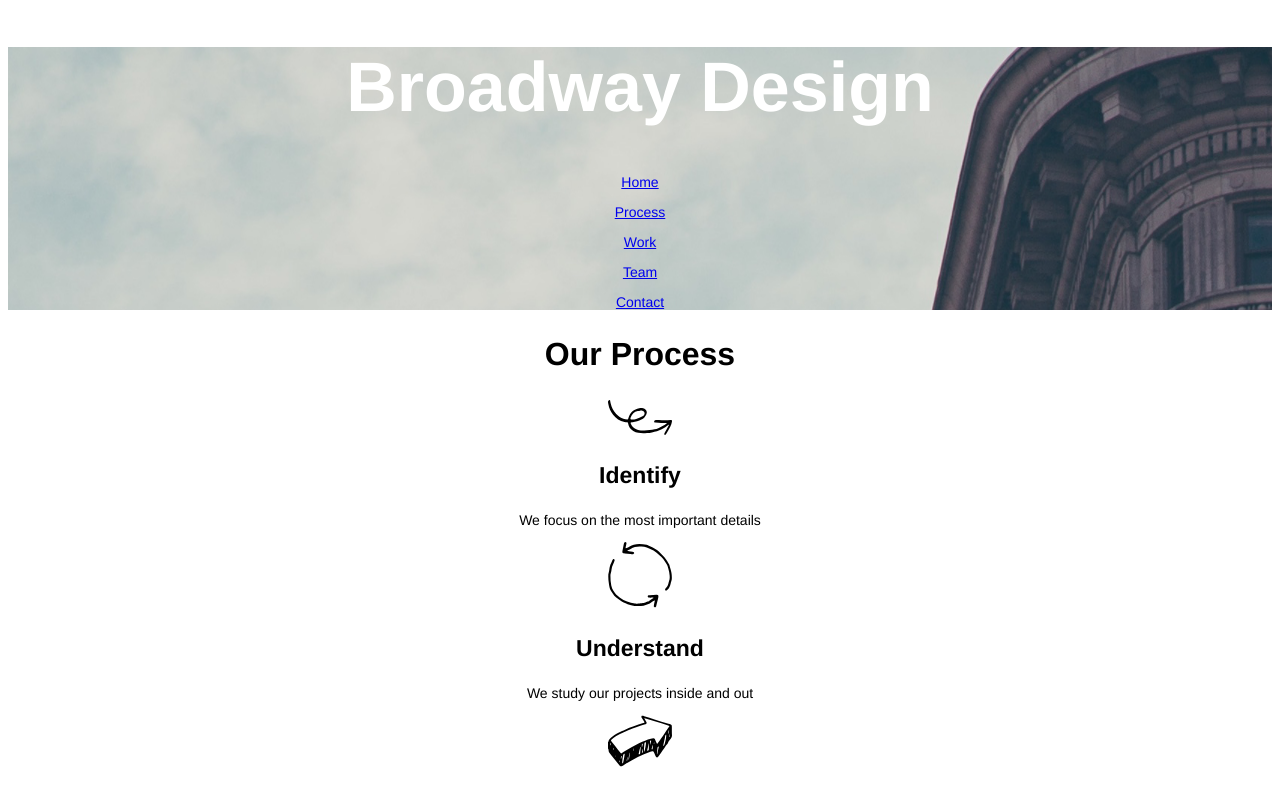
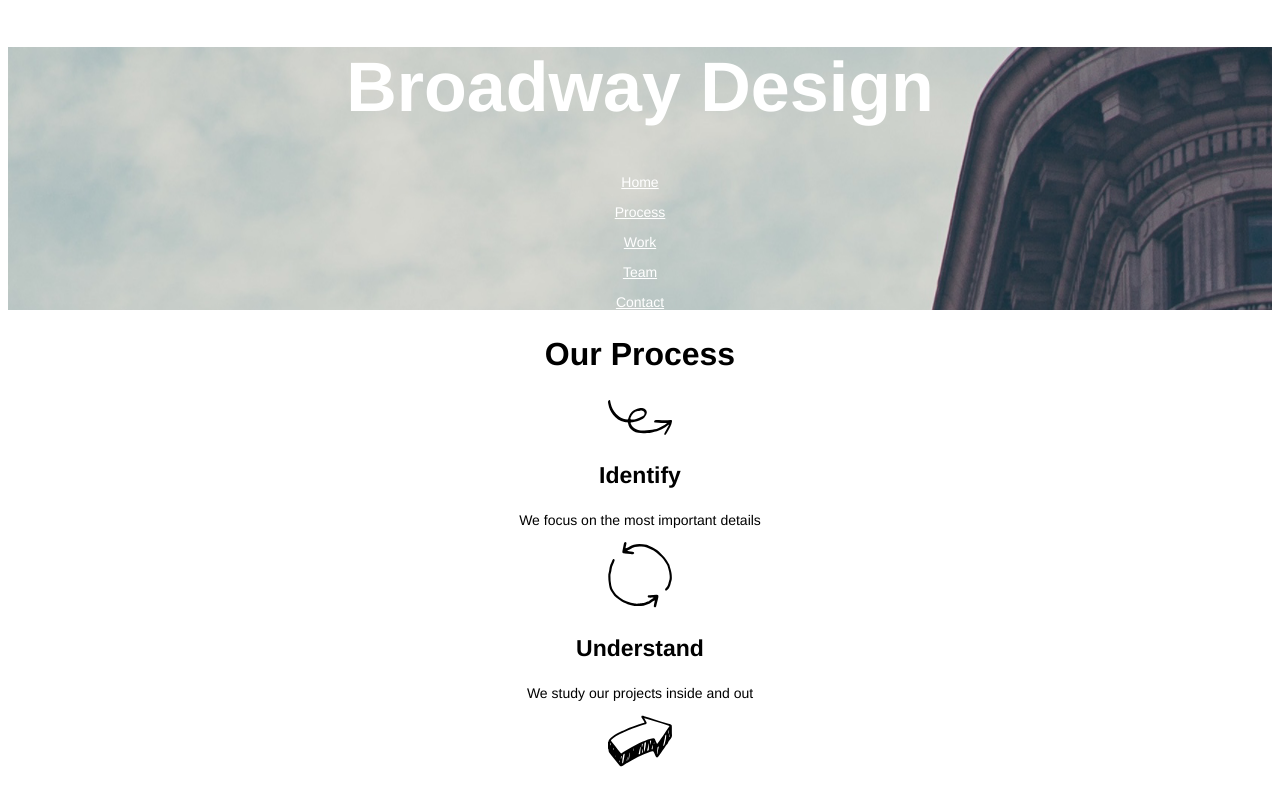
Before and after one commit to claireelisemason/broadway, a plain HTML site: page index.html in a window 1280 px wide. Shown: the top 791 px of the page. Drawn offline with Linux system fonts and the light colour scheme.

Commit message:
Made links stay white and finished project

```diff
--- a/resources/style.css
+++ b/resources/style.css
@@ -20,6 +20,14 @@ h3 {
 
 p {
   font-size: 14px;
+}
+
+a:link {
+  color: white;
+}
+
+a:visited {
+  color: white;
 }
 
 .main-banner {
```
